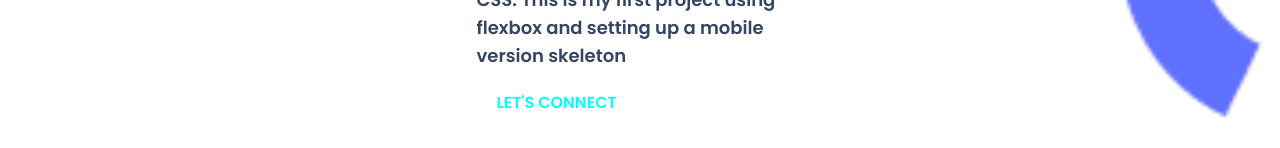
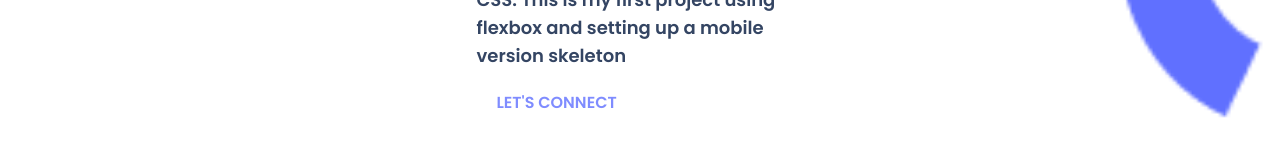
Before and after one commit to FredsephT32/Set-up-first-Portfolio, a website: page index.html in a window 1280 px wide. Shown: the part 652-800 px from the top of the page. Drawn offline with Linux system fonts and the light colour scheme.

Commit message:
color for class connect check

```diff
--- a/styles.css
+++ b/styles.css
@@ -75,7 +75,7 @@ body {
   background: transparent;
   font-family: 'Poppins', sans-serif;
   font-weight: 900;
-  color: aqua;
+  color: #7f8cff;
   font-size: medium;
   border: none;
   padding: 20px 20px;
```
